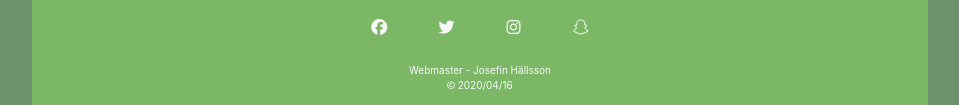
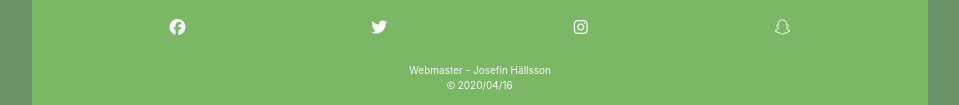
Before and after one commit to jhallsson/Uppgift8_Josefin, a plain HTML site: page index.html in a window 1280 px wide. Shown: the part 641-746 px from the top of the page, without its empty margins (160-1119 px from the left). Drawn offline with nearby package versions, Linux system fonts and the light colour scheme.

Commit message:
alla footers uppdaterade

```diff
--- a/index.html
+++ b/index.html
@@ -47,32 +47,30 @@
 
   <footer>
     <div class="container text-light">
-      <div class="row social-media">
-        <div class="col">
+      <div class="row justify-content-center social-media text-center">
+        <!-- <div class="col-sm">
 
-        </div>
-
-        <!-- justify-content-around -->
-        <div class="col-1">
+        </div> -->
+        <div class="col-sm col-md">
           <a href="#"> <i class="fab fa-facebook"></i></a>
 
         </div>
-        <div class="col-1">
+        <div class="col-sm col-md">
           <a href="#"><i class="fab fa-twitter"></i></a>
 
         </div>
-        <div class="col-1">
+        <div class="col-sm col-m">
           <a href="#"><i class="fab fa-instagram"></i></a>
 
         </div>
-        <div class="col-1">
+        <div class="col-sm col-md">
           <a href="#"> <i class="fab fa-snapchat"></i></a>
 
         </div>
 
-        <div class="col">
+        <!-- <div class="col-sm">
 
-        </div>
+        </div> -->
       </div>
       <div class="container webmaster text-center pt-4">
         Webmaster - Josefin Hällsson <br>
```
Also changed, not shown: om-oss.html (+9 -11 lines), produkter.html (+9 -11 lines).
